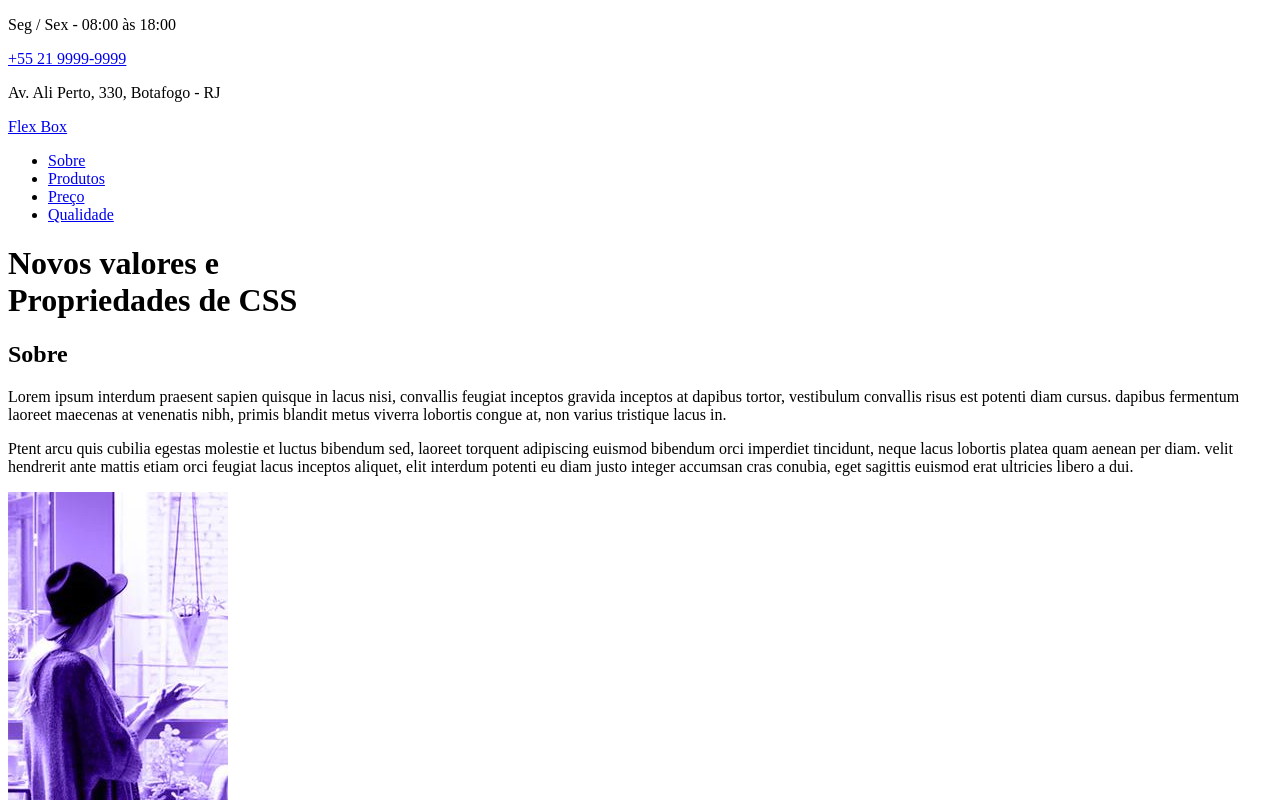
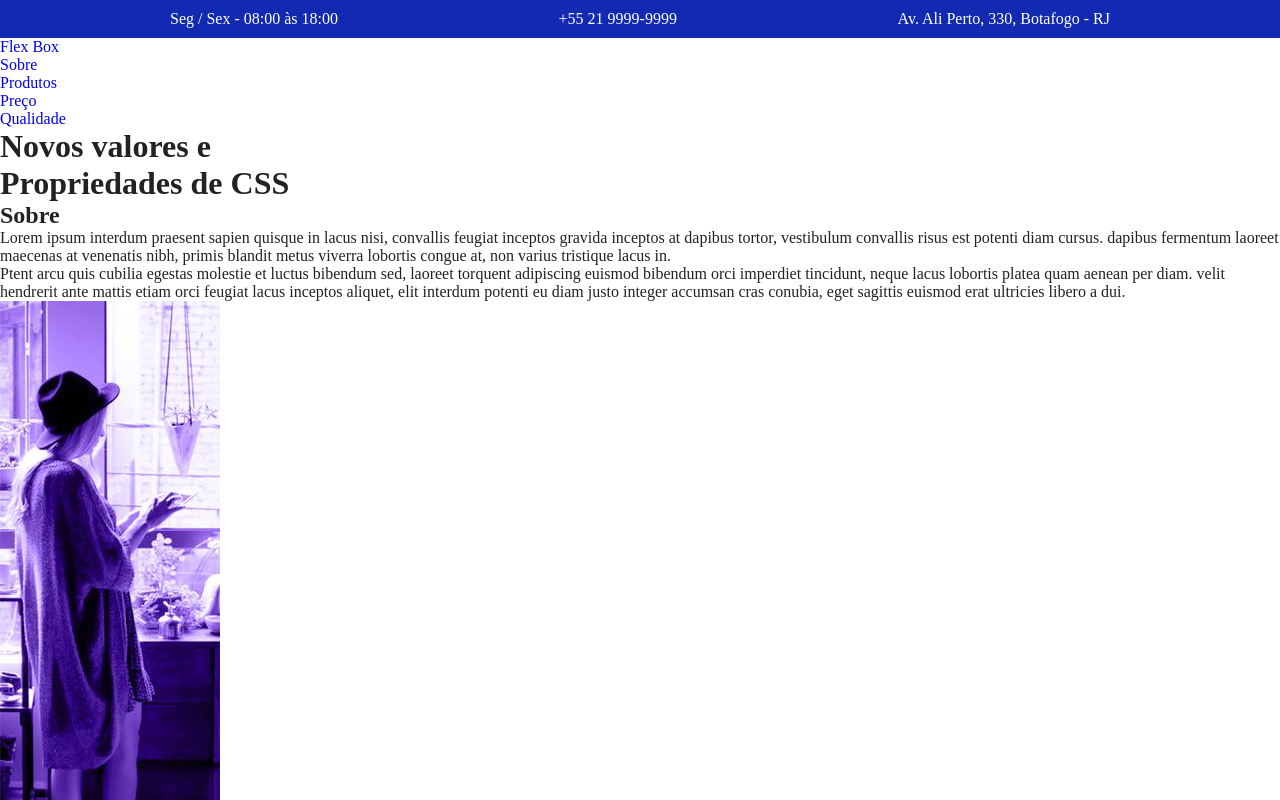
Before and after one commit to mtsbr/estudo-css, a plain HTML site: page pages/flexbox.html in a window 1280 px wide. Shown: the top 800 px of the page. Drawn offline with Linux system fonts and the light colour scheme.

Commit message:
Informações sobre header, página flexbox

```diff
--- a/css/styleflexbox.css
+++ b/css/styleflexbox.css
@@ -0,0 +1,53 @@
+body, h1, h2, p, ul, li, a {
+  margin: 0px;
+  padding: 0px
+}
+
+body {
+  font-family: "Nunito, Arial, sans-sefif";
+  color: #222222;
+}
+
+ul {
+  list-style: none;
+}
+
+a {
+  text-decoration: none;
+}
+
+img {
+  display: block;
+  max-width: 100%;
+}
+
+* {
+  /* Faz com que o padding e a borda façam parte do tamanho especificado */
+  box-sizing: border-box;
+}
+
+/* Estiliza o super info */
+
+.superinfo-bg {
+  background: #122ab2;
+  color: white;
+}
+
+.superinfo {
+  max-width: 960px;
+  /* auto: browser seleciona o tamanho automático para as medidas relacionadas, neste caso direita e esquerda */
+  margin: 0 auto;
+  display: flex;
+  justify-content: space-between;
+  /* Efetua a quebra de linha, caso os conteúdos não tenham espaço */
+  flex-wrap: wrap;
+  padding-top: 10px;
+}
+
+.superinfo p, .superinfo a {
+  margin: 0 10px 10px 10px;
+}
+
+.superinfo a {
+  color: white;
+}
--- a/pages/flexbox.html
+++ b/pages/flexbox.html
@@ -1,5 +1,5 @@
 <!DOCTYPE html>
-<html>
+<html lang="pt-br">
   <head>
     <title>Blog usando Flex</title>
     <meta charset="utf-8">
@@ -57,13 +57,13 @@
       <div class="produtos-container">
         <div class="produtos-item purple">
           <h2>Purple</h2>
-          <img href="../images/produtos1.jpg" alt="Produtos 01">
+          <img src="../images/produtos1.jpg" alt="Produtos 01">
         </div>
         <div class="produtos-item pink">
-          <img href="../images/produtos2.jpg" alt="Produtos 02">
+          <img src="../images/produtos2.jpg" alt="Produtos 02">
         </div>
         <div class="produtos-item blue">
-          <img href="../images/produtos3.jpg" alt="Produtos 03">
+          <img src="../images/produtos3.jpg" alt="Produtos 03">
         </div>
       </div>
     </section>
@@ -157,16 +157,5 @@
     <footer class="footer">
       <p>Flex Box &copy; Todos os direitos reservados</p>
     </footer>
-
-
-
-
-
-
-
-
-
-
-
   </body>
 </html>
```
